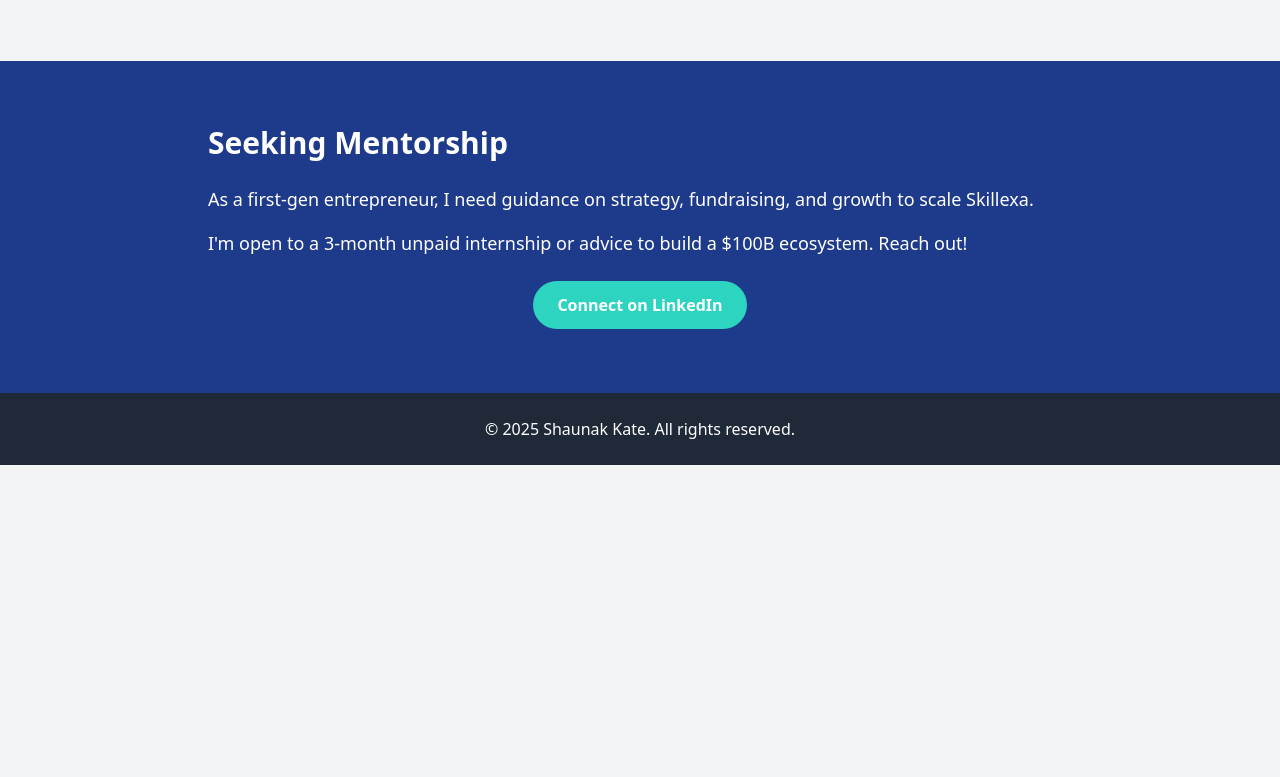
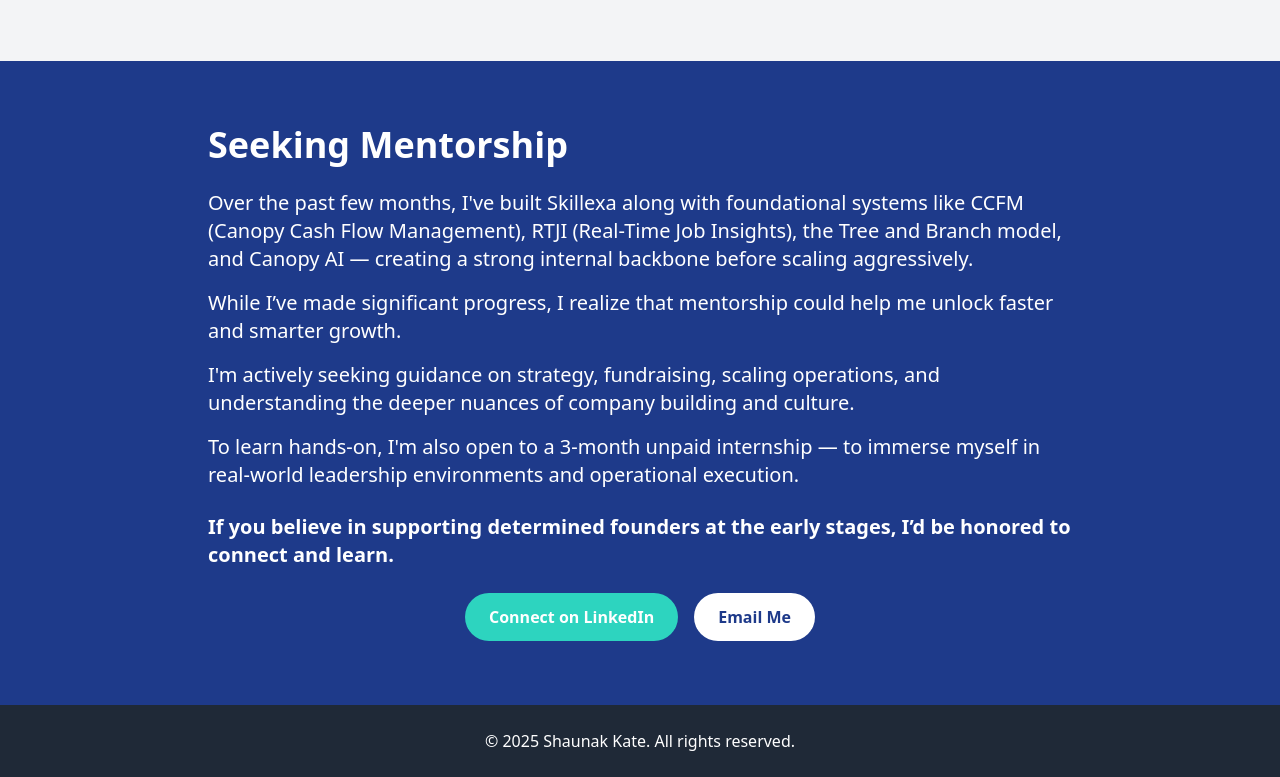
Before and after one commit to Sarang-droid/PORTFOLIO-, a plain HTML site: page public/index.html in a window 1280 px wide. Shown: the part 8209-8986 px from the top of the page. Before the commit the page ends 8674 px from the top, so only its background shows below. Drawn offline with nearby package versions, Linux system fonts and the light colour scheme.

Commit message:
mentorship updates

```diff
--- a/public/index.html
+++ b/public/index.html
@@ -464,14 +464,34 @@
     <!-- Mentorship Section -->
     <section id="mentorship" class="py-16 bg-[var(--skill-blue)] text-white">
         <div class="max-w-4xl mx-auto px-4 fade-in">
-            <h2 class="text-3xl font-bold mb-6">Seeking Mentorship</h2>
-            <p class="text-lg mb-4">As a first-gen entrepreneur, I need guidance on strategy, fundraising, and growth to scale Skillexa.</p>
-            <p class="text-lg mb-6">I'm open to a 3-month unpaid internship or advice to build a $100B ecosystem. Reach out!</p>
+            <h2 class="text-4xl font-bold mb-6">Seeking Mentorship</h2>
+            <p class="text-xl mb-4">
+                Over the past few months, I've built Skillexa along with foundational systems like CCFM (Canopy Cash Flow Management),
+                RTJI (Real-Time Job Insights), the Tree and Branch model, and Canopy AI — creating a strong internal backbone before scaling aggressively.
+            </p>
+            <p class="text-xl mb-4">
+                While I’ve made significant progress, I realize that mentorship could help me unlock faster and smarter growth.
+            </p>
+            <p class="text-xl mb-4">
+                I'm actively seeking guidance on strategy, fundraising, scaling operations, and understanding the deeper nuances of company building and culture.
+            </p>
+            <p class="text-xl mb-6">
+                To learn hands-on, I'm also open to a 3-month unpaid internship — to immerse myself in real-world leadership environments and operational execution.
+            </p>
+            <p class="text-xl mb-6 font-semibold">
+                If you believe in supporting determined founders at the early stages, I’d be honored to connect and learn.
+            </p>
             <div class="flex flex-col md:flex-row justify-center space-y-4 md:space-y-0 md:space-x-4 mt-6">
-                <a href="https://www.linkedin.com/in/sarang-kate-54148423b/" target="_blank" class="section-button bg-[var(--skill-teal)] text-white px-6 py-3 rounded-full font-semibold hover:bg-teal-600 transition text-center">Connect on LinkedIn</a>
+                <a href="https://www.linkedin.com/in/sarang-kate-54148423b/" target="_blank" class="section-button bg-[var(--skill-teal)] text-white px-6 py-3 rounded-full font-semibold hover:bg-teal-600 transition text-center">
+                    Connect on LinkedIn
+                </a>
+                <a href="mailto:sarangkate74@gmail.com" class="section-button bg-white text-[var(--skill-blue)] px-6 py-3 rounded-full font-semibold hover:bg-gray-200 transition text-center">
+                    Email Me
+                </a>
             </div>
         </div>
     </section>
+
 
     <!-- Footer -->
     <footer class="bg-gray-800 text-white py-6">
```
